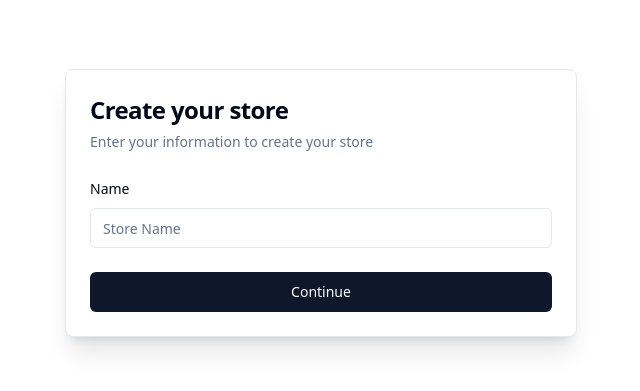
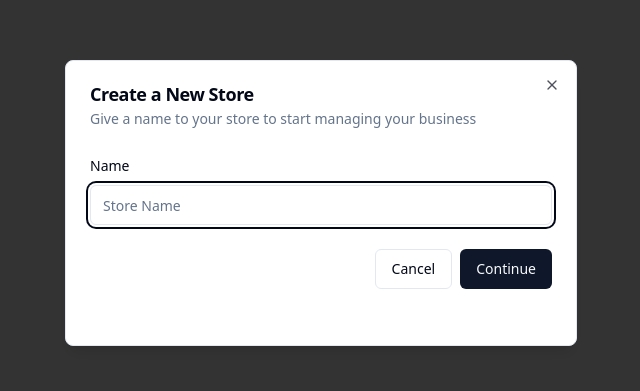
Before and after one commit to TabuHana/mini-cms, a Next.js app: page /cms in a window 1280 px wide. Shown: the part 197-588 px from the top of the page, without its empty margins (319-959 px from the left). Built offline with nearby package versions, Linux system fonts and the light colour scheme; no server answers; the database is empty; sample sign-in values are in the browser's storage.

Commit message:
feat: create store modal

```diff
--- a/app/(platform)/cms/page.tsx
+++ b/app/(platform)/cms/page.tsx
@@ -1,75 +1,18 @@
 'use client';
 
-import { z } from 'zod';
-import { zodResolver } from '@hookform/resolvers/zod';
+import { useEffect } from 'react';
 
-import { Input } from '@/components/ui/input';
-import { Button } from '@/components/ui/button';
-import { Form, FormControl, FormField, FormItem, FormLabel, FormMessage } from '@/components/ui/form';
-import { Card, CardHeader, CardTitle, CardContent, CardDescription, CardFooter } from '@/components/ui/card';
-import { useForm } from 'react-hook-form';
-import { StoreSchema } from '@/schemas';
-import { Loader2 } from 'lucide-react';
-import { createStore } from '@/server/store';
-import { useRouter } from 'next/navigation';
+import { useStoreModal } from '@/hooks/use-store-modal';
 
 export default function SetupPage() {
-  const router = useRouter();
+  const onOpen = useStoreModal(state => state.onOpen);
+  const isOpen = useStoreModal(state => state.isOpen);
 
-  const form = useForm<z.infer<typeof StoreSchema>>({
-    resolver: zodResolver(StoreSchema),
-    defaultValues: {
-      name: '',
-    },
-  });
+  useEffect(() => {
+    if (!isOpen) {
+      onOpen();
+    }
+  }, [isOpen, onOpen]);
 
-  const onSubmit = async (values: z.infer<typeof StoreSchema>) => {
-    try {
-      const store = await createStore(values);
-      router.push(`/${store}`);
-    } catch (error) {
-      console.log(error);
-    }
-  };
-
-  return (
-    <Card className='shadow-xl w-full max-w-lg'>
-      <CardHeader>
-        <CardTitle className='text-2xl'>Create your store</CardTitle>
-        <CardDescription>Enter your information to create your store</CardDescription>
-      </CardHeader>
-      <Form {...form}>
-        <form onSubmit={form.handleSubmit(onSubmit)}>
-          <CardContent>
-            <FormField
-              control={form.control}
-              name='name'
-              render={({ field }) => (
-                <FormItem>
-                  <FormLabel>Name</FormLabel>
-                  <FormControl>
-                    <Input
-                      {...field}
-                      placeholder='Store Name'
-                      disabled={form.formState.isSubmitting}
-                    />
-                  </FormControl>
-                  <FormMessage />
-                </FormItem>
-              )}
-            />
-          </CardContent>
-          <CardFooter>
-            <Button
-              type='submit'
-              disabled={form.formState.isSubmitting}
-              className='w-full'
-            >
-              {form.formState.isSubmitting ? <Loader2 className='animate-spin' /> : <div>Continue</div>}
-            </Button>
-          </CardFooter>
-        </form>
-      </Form>
-    </Card>
-  );
+  return null;
 }
--- a/app/layout.tsx
+++ b/app/layout.tsx
@@ -5,6 +5,8 @@ import { ClerkProvider } from '@clerk/nextjs';
 import { cn } from '@/lib/utils';
 
 import './globals.css';
+import { Toaster } from 'sonner';
+import { ModalProvider } from '@/providers/modal-provider';
 
 const inter = Inter({ subsets: ['latin'], variable: '--font-inter' });
 
@@ -24,7 +26,11 @@ export default function RootLayout({
         lang='en'
         suppressHydrationWarning
       >
-        <body className={cn('min-h-screen bg-background font-nunito antialiased', inter.variable)}>{children}</body>
+        <body className={cn('min-h-screen bg-background font-nunito antialiased', inter.variable)}>
+          <Toaster />
+          <ModalProvider />
+          {children}
+        </body>
       </html>
     </ClerkProvider>
   );
--- /dev/null
+++ b/components/modals/store-modal.tsx
@@ -0,0 +1,88 @@
+'use client';
+
+import { z } from 'zod';
+import { toast } from 'sonner';
+import { Loader2 } from 'lucide-react';
+import { useForm } from 'react-hook-form';
+import { zodResolver } from '@hookform/resolvers/zod';
+
+import { StoreSchema } from '@/schemas';
+import { createStore } from '@/server/store';
+import { useStoreModal } from '@/hooks/use-store-modal';
+
+import { Input } from '@/components/ui/input';
+import { Modal } from '@/components/ui/modal';
+import { Button } from '@/components/ui/button';
+import { Form, FormControl, FormField, FormItem, FormLabel, FormMessage } from '@/components/ui/form';
+
+export const StoreModal = () => {
+  const storeModal = useStoreModal();
+
+  const form = useForm<z.infer<typeof StoreSchema>>({
+    resolver: zodResolver(StoreSchema),
+    defaultValues: {
+      name: '',
+    },
+  });
+
+  const onSubmit = async (values: z.infer<typeof StoreSchema>) => {
+    try {
+      const storeId = await createStore(values);
+      storeModal.onClose();
+      window.location.assign(`/${storeId}`);
+      toast('Store created!');
+    } catch (error: any) {
+      toast(error);
+      console.error(error);
+    }
+  };
+
+  return (
+    <Modal
+      title='Create a New Store'
+      description='Give a name to your store to start managing your business'
+      isOpen={storeModal.isOpen}
+      onClose={storeModal.onClose}
+    >
+      <div className='py-2 pb-4'>
+        <Form {...form}>
+          <form onSubmit={form.handleSubmit(onSubmit)}>
+            <FormField
+              control={form.control}
+              name='name'
+              render={({ field }) => (
+                <FormItem>
+                  <FormLabel>Name</FormLabel>
+                  <FormControl>
+                    <Input
+                      {...field}
+                      placeholder='Store Name'
+                      disabled={form.formState.isSubmitting}
+                    />
+                  </FormControl>
+                  <FormMessage />
+                </FormItem>
+              )}
+            />
+            <div className='pt-6 space-x-2 flex items-center justify-end w-full'>
+              <Button
+                type='button'
+                variant='outline'
+                onClick={storeModal.onClose}
+                disabled={form.formState.isSubmitting}
+              >
+                Cancel
+              </Button>
+              <Button
+                type='submit'
+                disabled={form.formState.isSubmitting}
+              >
+                {form.formState.isSubmitting ? <Loader2 className='animate-spin' /> : <div>Continue</div>}
+              </Button>
+            </div>
+          </form>
+        </Form>
+      </div>
+    </Modal>
+  );
+};
--- a/components/sidebar.tsx
+++ b/components/sidebar.tsx
@@ -74,7 +74,7 @@ export const Sidebar = () => {
 
   return (
     <div className='h-full w-16 hidden lg:flex flex-col justify-between fixed left-0 top-0 border-r shadow-sm'>
-      <div className='flex flex-col p-4 mt-2 items-center'>
+      <div className='flex flex-col p-4 items-center'>
         <Link href='/'>
           <Image
             src='/logo.svg'
--- a/components/store-switcher.tsx
+++ b/components/store-switcher.tsx
@@ -1,10 +1,14 @@
 'use client';
 
 import * as React from 'react';
+import { useParams, useRouter } from 'next/navigation';
 import { Check, ChevronsUpDown, PlusCircle, Store } from 'lucide-react';
 
 import { cn } from '@/lib/utils';
+import { useStoreModal } from '@/hooks/use-store-modal';
+
 import { Button } from '@/components/ui/button';
+import { Popover, PopoverContent, PopoverTrigger } from '@/components/ui/popover';
 import {
   Command,
   CommandEmpty,
@@ -14,18 +18,15 @@ import {
   CommandList,
   CommandSeparator,
 } from '@/components/ui/command';
-import { Popover, PopoverContent, PopoverTrigger } from '@/components/ui/popover';
-// import { useStoreModal } from '@/hooks/use-store-modal';
-import { useParams, useRouter } from 'next/navigation';
 
 type PopoverTriggerProps = React.ComponentPropsWithoutRef<typeof PopoverTrigger>;
 
-interface ShopSwitcherProps extends PopoverTriggerProps {
+type ShopSwitcherProps = PopoverTriggerProps & {
   items: Record<string, any>[];
-}
+};
 
 export const StoreSwitcher = ({ className, items = [] }: ShopSwitcherProps) => {
-  // const storeModal = useStoreModal();
+  const storeModal = useStoreModal();
   const params = useParams();
   const router = useRouter();
 
@@ -55,10 +56,7 @@ export const StoreSwitcher = ({ className, items = [] }: ShopSwitcherProps) => {
           role='combobox'
           aria-expanded={open}
           aria-label='Select a store'
-          className={cn(
-            'w-[200px] justify-between bg-card rounded-2xl hover:shadow-none transition',
-            className
-          )}
+          className={cn('w-[200px] justify-between bg-card rounded-2xl hover:shadow-none transition', className)}
         >
           <Store className='mr-2 h-4 w-4' />
           {currentStore?.label}
@@ -91,8 +89,7 @@ export const StoreSwitcher = ({ className, items = [] }: ShopSwitcherProps) => {
             <CommandGroup>
               <CommandItem
                 onSelect={() => {
-                  setOpen(false);
-                  // storeModal.onOpen();
+                  storeModal.onOpen()
                 }}
               >
                 <PlusCircle className='mr-2 h-5 w-5' />
--- /dev/null
+++ b/components/ui/modal.tsx
@@ -0,0 +1,44 @@
+'use client';
+
+import {
+  Dialog,
+  DialogContent,
+  DialogHeader,
+  DialogTitle,
+  DialogDescription,
+  DialogFooter,
+} from '@/components/ui/dialog';
+
+type ModalProps = {
+  title: string;
+  description: string;
+  isOpen: boolean;
+  onClose: () => void;
+  children?: React.ReactNode;
+};
+
+export const Modal: React.FC<ModalProps> = ({ title, description, isOpen, onClose, children }) => {
+  const onChange = (open: boolean) => {
+    if (!open) {
+      onClose();
+    }
+  };
+
+  return (
+    <Dialog
+      open={isOpen}
+      onOpenChange={onChange}
+    >
+      <DialogContent>
+        <DialogHeader>
+          <DialogTitle>{title}</DialogTitle>
+          <DialogDescription>{description}</DialogDescription>
+        </DialogHeader>
+        <div>{children}</div>
+        <DialogFooter>
+          <div>{isOpen}</div>
+        </DialogFooter>
+      </DialogContent>
+    </Dialog>
+  );
+};
--- /dev/null
+++ b/hooks/use-store-modal.tsx
@@ -0,0 +1,15 @@
+'use client';
+
+import { create } from 'zustand';
+
+type ModalState = {
+  isOpen: boolean;
+  onOpen: () => void;
+  onClose: () => void;
+};
+
+export const useStoreModal = create<ModalState>(set => ({
+  isOpen: false,
+  onOpen: () => set({ isOpen: true }),
+  onClose: () => set({ isOpen: false }),
+}));
--- /dev/null
+++ b/providers/modal-provider.tsx
@@ -0,0 +1,23 @@
+"use client";
+
+import { useEffect, useState } from "react";
+
+import { StoreModal } from "@/components/modals/store-modal";
+
+export const ModalProvider = () => {
+  const [isMounted, setIsMounted] = useState(false);
+
+  useEffect(() => {
+    setIsMounted(true);
+  }, []);
+
+  if (!isMounted) {
+    return null;
+  }
+
+  return (
+    <>
+      <StoreModal />
+    </>
+  );
+}
```
Also changed, not shown: app/(platform)/[storeId]/(dashboard)/page.tsx (+8 -9 lines), 1 other file (tests, documents, lock files or other folders).
